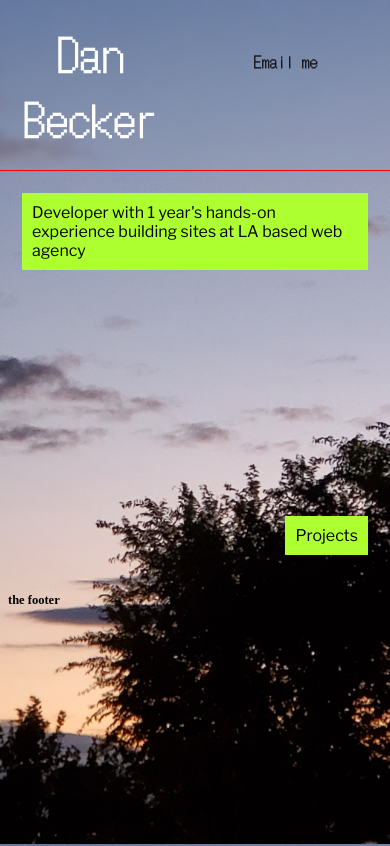
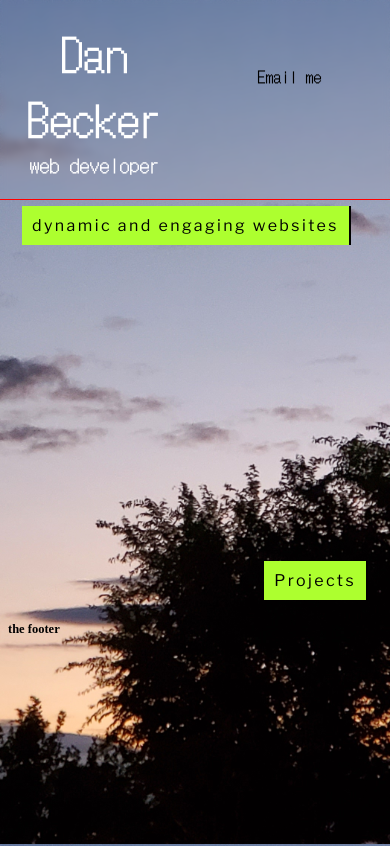
Before and after one commit to dandanthemanman/portfolio, a Nuxt app: page / in a window 390 px wide. Shown: the top 846 px of the page. Built offline with nearby package versions, Linux system fonts and the light colour scheme.

Commit message:
adds mobile nav subtitle

```diff
--- a/components/MobileNavBar.vue
+++ b/components/MobileNavBar.vue
@@ -2,11 +2,9 @@
     <div class="nav-bar-container">
         <div class="name-container">
             <a class="big-name" href="/#intro">Dan Becker</a>
+            <a class="little-name" href="/#intro">web developer</a>
         </div>
         <div class="items-container">
-            <!-- <div class="nav-bar-item">
-                <a href="/#contact">Contact</a>
-            </div> -->
             <div class="nav-bar-item email-link" @click="handleEmailClick">
                 <span>{{emailText}}</span>
                 <span class="copy-to-clipboard-text">"copy email address to clipboard"</span>
@@ -54,15 +52,24 @@ const handleEmailClick = () => {
         justify-content: center;
         align-items: center;
         text-align: center;
-
+        flex-direction: column;
+       margin: 2rem;
         .big-name{
             color: white;
             font-size: 4.5rem;
-            margin: 2rem;
+            // margin: 2rem 2rem 0px;
             &:hover {
             color: greenyellow;
         }
         }
+        .little-name {
+            color: white;
+            font-size: 2rem;
+            // margin: 2rem;
+            &:hover {
+            color: greenyellow;
+        }
+     }
     }
     .items-container{
         display: flex;
--- a/pages/index.vue
+++ b/pages/index.vue
@@ -1,10 +1,10 @@
 <template>
     <div class="about-projects-container" id="about">
-        <div class="about-container type-writer-effect ">
-            <p>Developer with 1 year's hands-on experience building sites at LA based web agency </p>
+        <div class="about-container">
+            <p class="type-writer-effect">dynamic and engaging websites</p>
         </div>
-        <div class="projects-container type-writer-effect ">
-            <p>Projects</p>
+        <div class="projects-container">
+            <p class="type-writer-effect">Projects</p>
         </div>
     </div>
     <div id="projects"></div>
@@ -47,7 +47,16 @@
             }
         }
     }
-    .type-writer-effect p {
+    .type-writer-effect  {
+        overflow: hidden; /* Ensures the content is not revealed until the animation */
+        border-right: .15em solid black; /* The typwriter cursor */
+        white-space: nowrap; /* Keeps the content on a single line */
+        margin: 0 auto; /* Gives that scrolling effect as the typing happens */
+        letter-spacing: .15em; /* Adjust as needed */
+        animation:
+            delay-typing 3.5s steps(40, end),
+            blink-caret .75s step-end infinite;
+
         @media (min-width:960px) {
         overflow: hidden; /* Ensures the content is not revealed until the animation */
         border-right: .15em solid black; /* The typwriter cursor */
```
